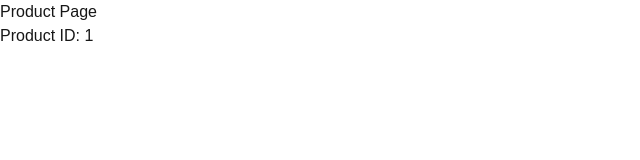
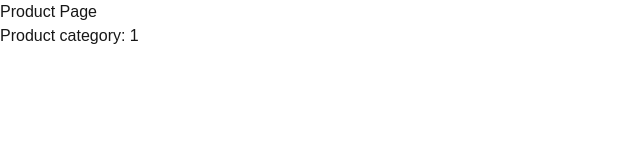
Before and after one commit to WilhelmPro007/solecitocrochetfullstack, a Next.js app: page /products/1 in a window 1280 px wide. Shown: the top 160 px of the page, without its empty margins (0-640 px from the left). Built offline with nearby package versions, Linux system fonts and the light colour scheme.

Commit message:
updated the products page structure.

```diff
--- /dev/null
+++ b/src/app/products/[category]/page.tsx
@@ -0,0 +1,14 @@
+'use client' // Necesario si usas hooks como useState, useEffect o useParams
+
+import { useParams } from 'next/navigation'
+
+export default function ProductPage() {
+  const { category } = useParams() // Aquí obtienes el parámetro dinámico
+
+  return (
+    <div>
+      <h1>Product Page</h1>
+      <p>Product category: {category}</p>
+    </div>
+  )
+}
```
Also changed, not shown: src/app/products/[category]/[id]/page.tsx (renamed from src/app/products/[id]/page.tsx).
